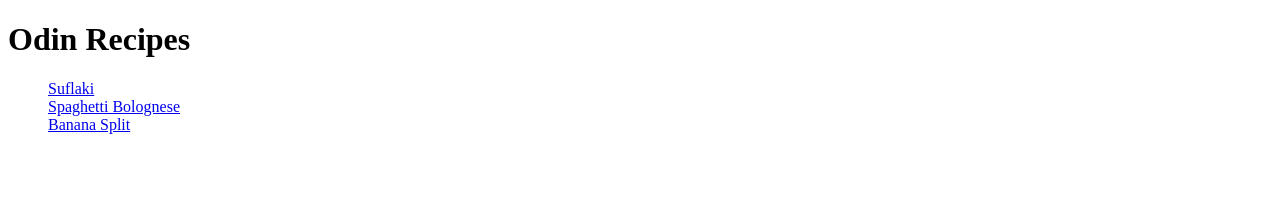
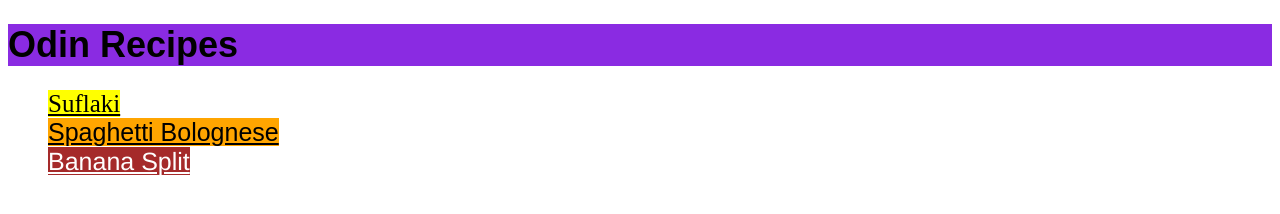
Before and after one commit to bokson98/odin-recipes, a plain HTML site: page index.html in a window 1280 px wide. Drawn offline with Linux system fonts and the light colour scheme.

Commit message:
making better

```diff
--- a/index.html
+++ b/index.html
@@ -4,14 +4,15 @@
     <meta charset="UTF-8">
     <meta http-equiv="X-UA-Compatible" content="IE=edge">
     <meta name="viewport" content="width=device-width, initial-scale=1.0">
-    <title>Document</title>
+    <link rel="stylesheet" href="style.css">
+    <title>Odin Recipes</title>
 </head>
 <body>
-    <h1>Odin Recipes</h1>
+    <h1 id="title">Odin Recipes</h1>
     <ul>
-    <a href="./recipes/suflaki.html">Suflaki</a><br>
-    <a href="./recipes/SpaghettiBolognese.html">Spaghetti Bolognese</a><br>
-    <a href="./recipes/banana-split.html">Banana Split</a>
+    <a id="suf"href="./recipes/suflaki.html">Suflaki</a><br>
+    <a id="spaBolo" href="./recipes/SpaghettiBolognese.html">Spaghetti Bolognese</a><br>
+    <a id="banSp"href="./recipes/banana-split.html">Banana Split</a>
     </ul>
 </body>
 </html>
--- /dev/null
+++ b/style.css
@@ -0,0 +1,26 @@
+#title{
+    background-color: blueviolet;
+    color:black;
+    font-size:36px;
+    font-family:Arial, Helvetica, sans-serif;
+    font-weight:bold;
+}
+#suf{
+    background-color: yellow;
+    color:black;
+    font-size: 25px;
+    font-family: "Times New Roman";
+}
+#spaBolo{
+    background-color: orange;
+    color: black;
+    font-size: 25px;
+    font-family: sans-serif;
+
+}
+#banSp{
+    background-color: brown;
+    color:white;
+    font-size:25px;
+    font-family: Helvetica;
+}
```
